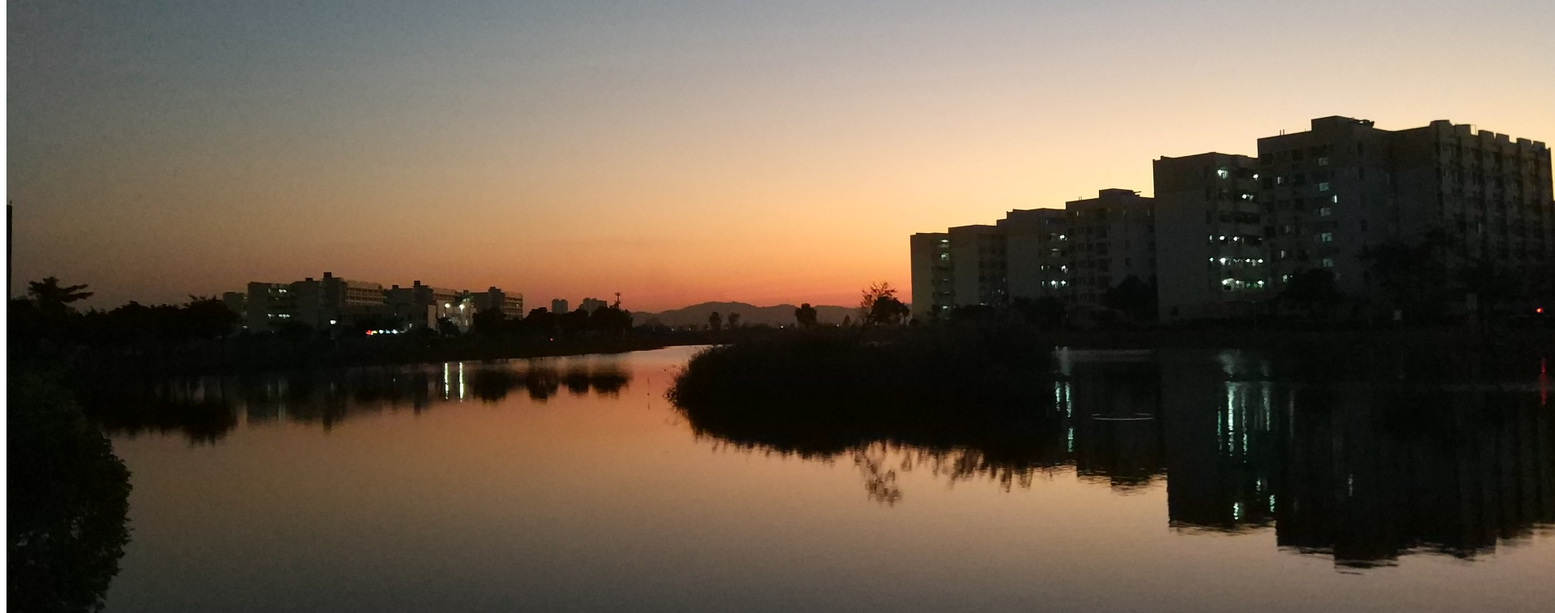
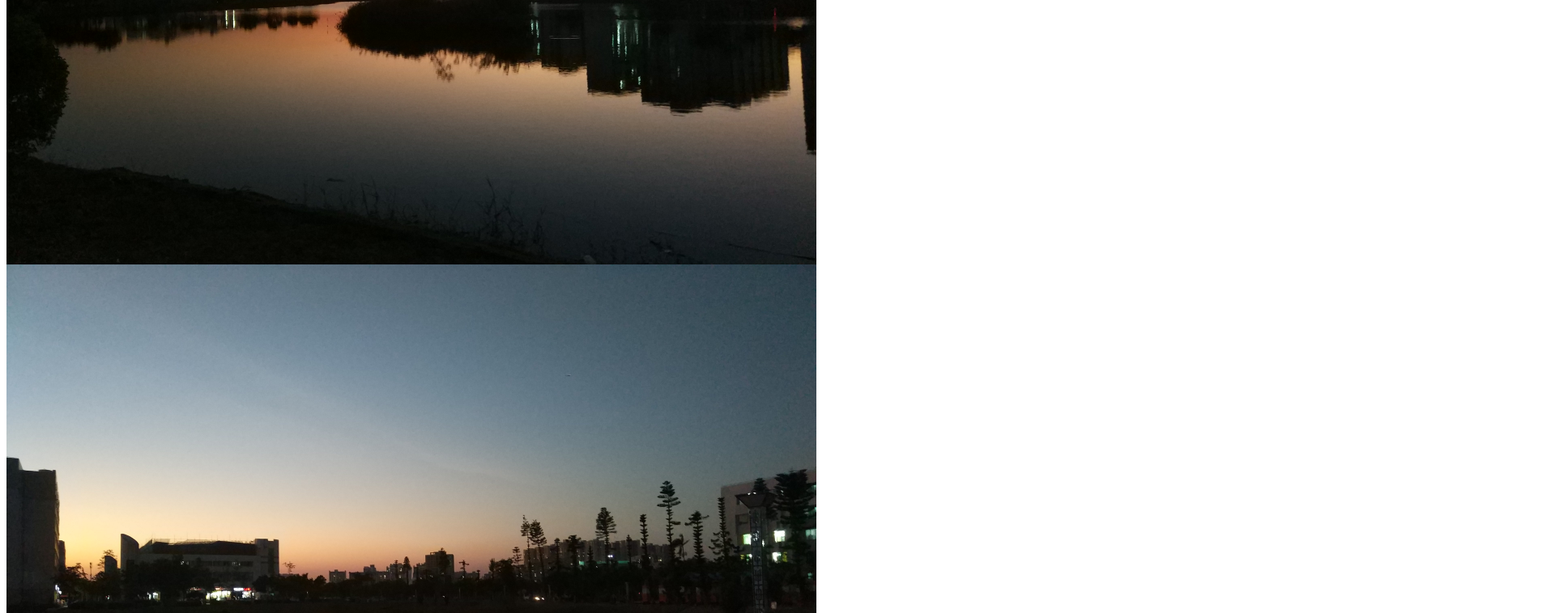
Before and after one commit to lamagas/lamagas.github.io, a plain HTML site: page index.html in a window 1280 px wide. Shown: the part 525-1283 px from the top of the page at 81% size, 1920 px wide, since content can reach past the window. Drawn offline with Linux system fonts and the light colour scheme.

Commit message:
Update index.html

```diff
--- a/index.html
+++ b/index.html
@@ -28,7 +28,7 @@
 </table>
 <p class="style1">lamaga<br>
 </p>
-	<img src="1.jpg" width="2000" height="1500"/>
-	<img src="2.jpg" width="2000" height="1500"/>
+	<img src="1.jpg" width="1000" height="750"/>
+	<img src="2.jpg" width="1000" height="750"/>
 </body>
 </html>
```
